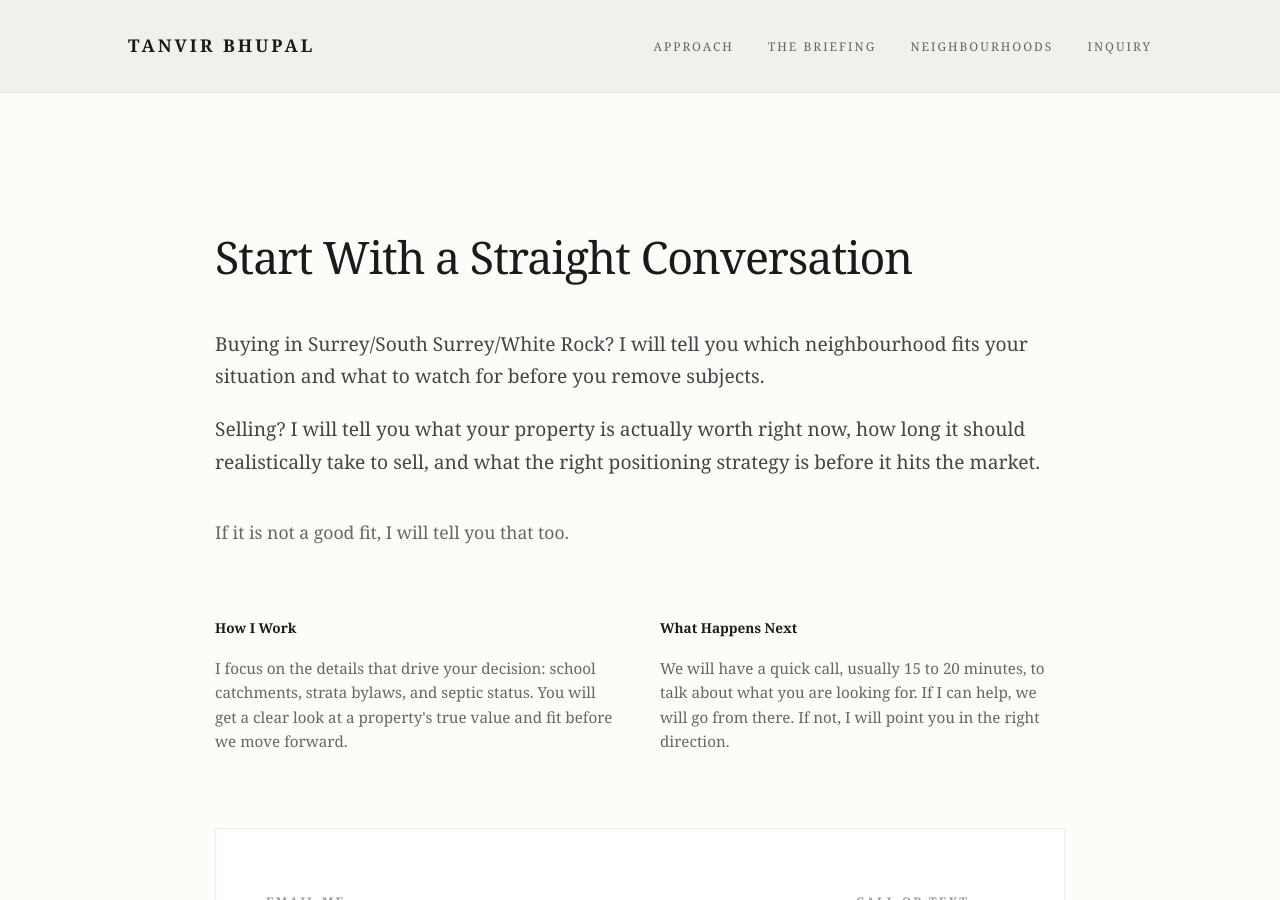
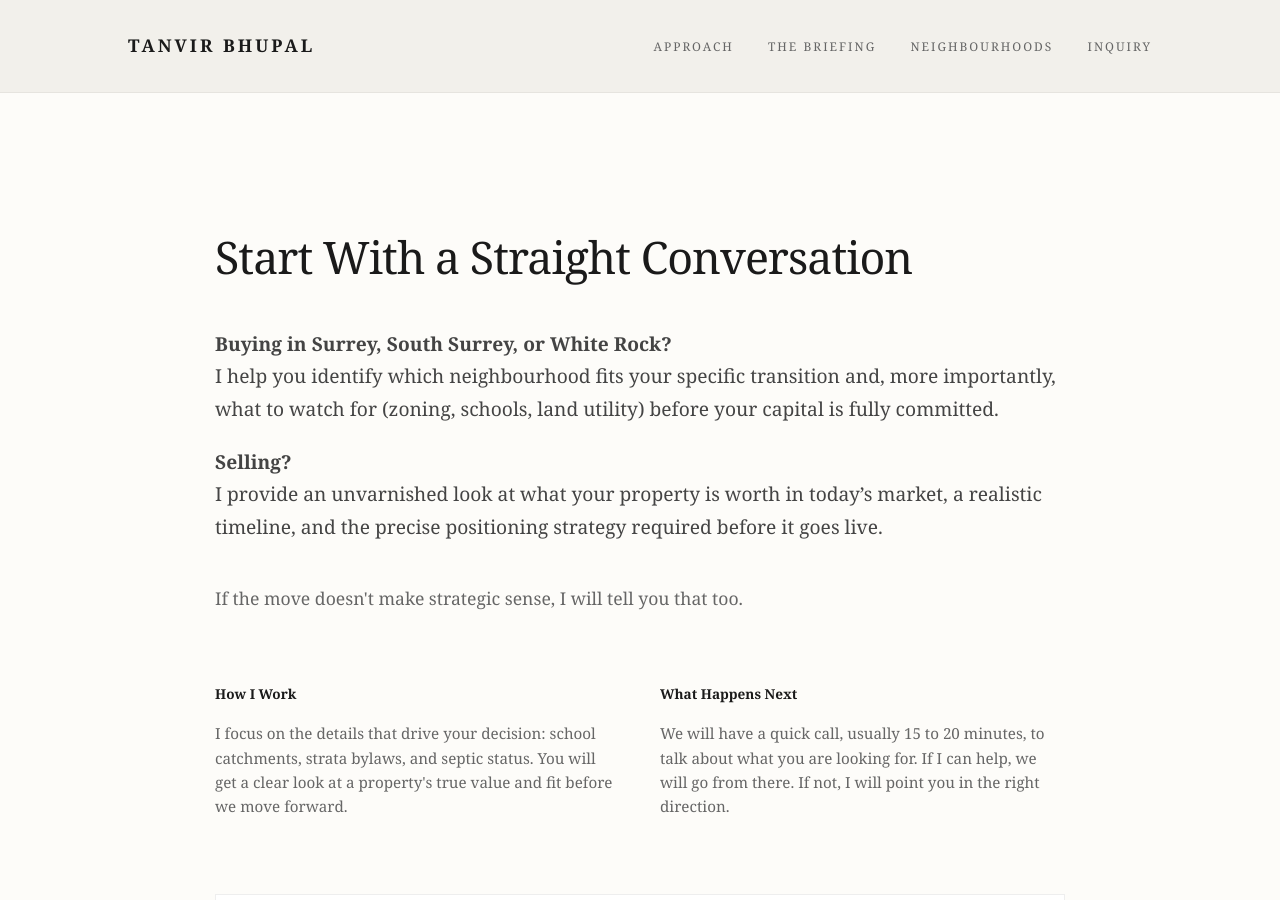
Before and after one commit to gvancouverhomes/tanvirbhupal-site, a Jekyll site: the page built from contact.md, in a window 1280 px wide and 900 px high. Built offline with Jekyll 4.4.1, drawn with Linux system fonts in a browser that asks for light colours.

Commit message:
Update contact page copy with strategic advisor messaging

```diff
--- a/contact.md
+++ b/contact.md
@@ -10,13 +10,15 @@ permalink: /contact/
     <h1 style="font-size: 2.8rem; font-weight: normal; color: #1a1a1a; margin-bottom: 30px; letter-spacing: -1px;">Start With a Straight Conversation</h1>
 
     <p style="font-size: 1.2rem; line-height: 1.7; color: #444; margin-bottom: 20px;">
-      Buying in Surrey/South Surrey/White Rock? I will tell you which neighbourhood fits your situation and what to watch for before you remove subjects.
+      <strong>Buying in Surrey, South Surrey, or White Rock?</strong><br>
+      I help you identify which neighbourhood fits your specific transition and, more importantly, what to watch for (zoning, schools, land utility) before your capital is fully committed.
     </p>
     <p style="font-size: 1.2rem; line-height: 1.7; color: #444; margin-bottom: 40px;">
-      Selling? I will tell you what your property is actually worth right now, how long it should realistically take to sell, and what the right positioning strategy is before it hits the market.
+      <strong>Selling?</strong><br>
+      I provide an unvarnished look at what your property is worth in today’s market, a realistic timeline, and the precise positioning strategy required before it goes live.
     </p>
     <p style="font-size: 1.1rem; line-height: 1.7; color: #666; margin-bottom: 50px;">
-      If it is not a good fit, I will tell you that too.
+      If the move doesn't make strategic sense, I will tell you that too.
     </p>
 
     <div style="display: grid; grid-template-columns: repeat(auto-fit, minmax(250px, 1fr)); gap: 40px; margin-bottom: 60px;">
```
